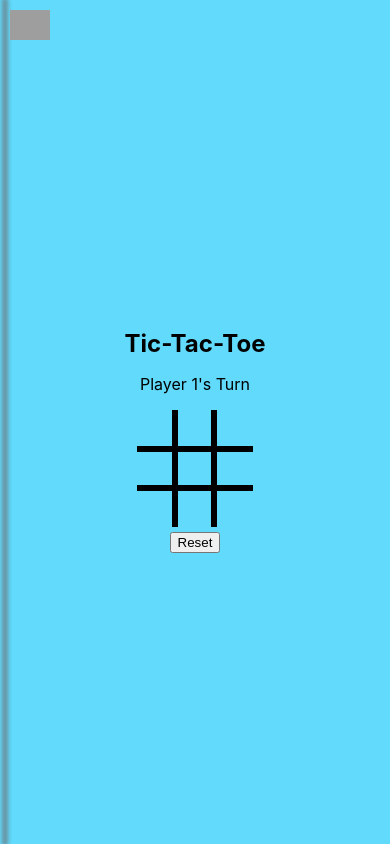
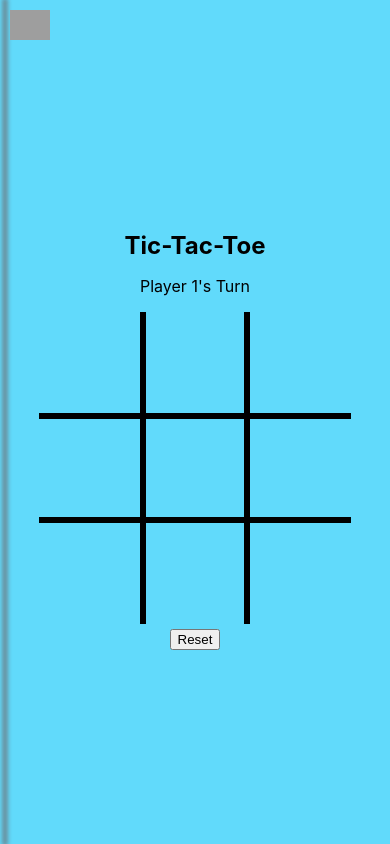
Before and after one commit to koldysnk/nickkoldys, a React (Create React App) app in the folder nickkoldys/: page /tictactoemultiplayer in a window 390 px wide. Built offline with nearby package versions, Linux system fonts and the light colour scheme; grey boxes are pictures that could not be loaded.

Commit message:
fix ttt table mobile view

```diff
--- a/nickkoldys/src/TicTacToeBoard.css
+++ b/nickkoldys/src/TicTacToeBoard.css
@@ -96,3 +96,10 @@
     border-bottom-style: none;
     border-left-style: solid;
 }
+
+@media (orientation:portrait){
+    .tttTable{
+        width: 80vw;
+        height: 80vw;
+    }
+}
```
